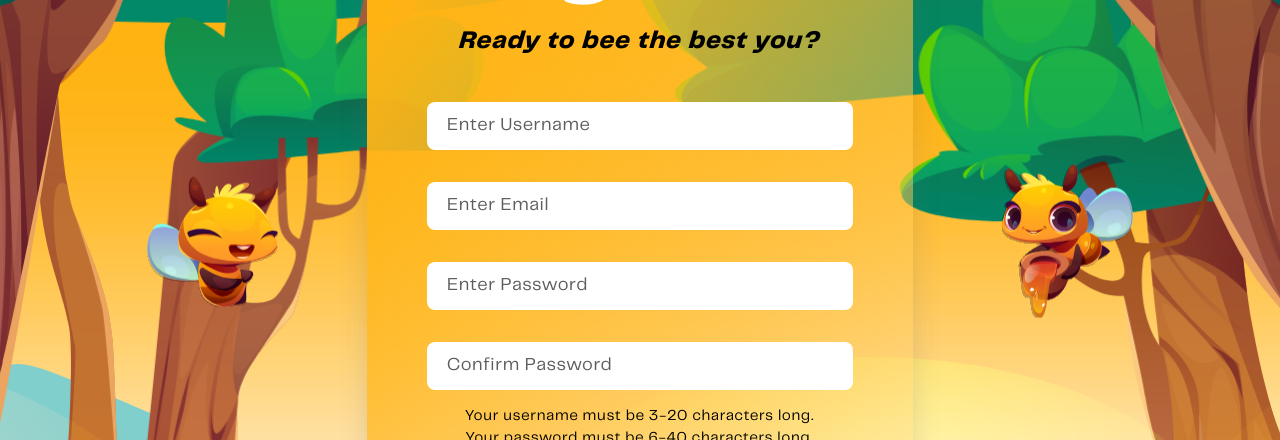
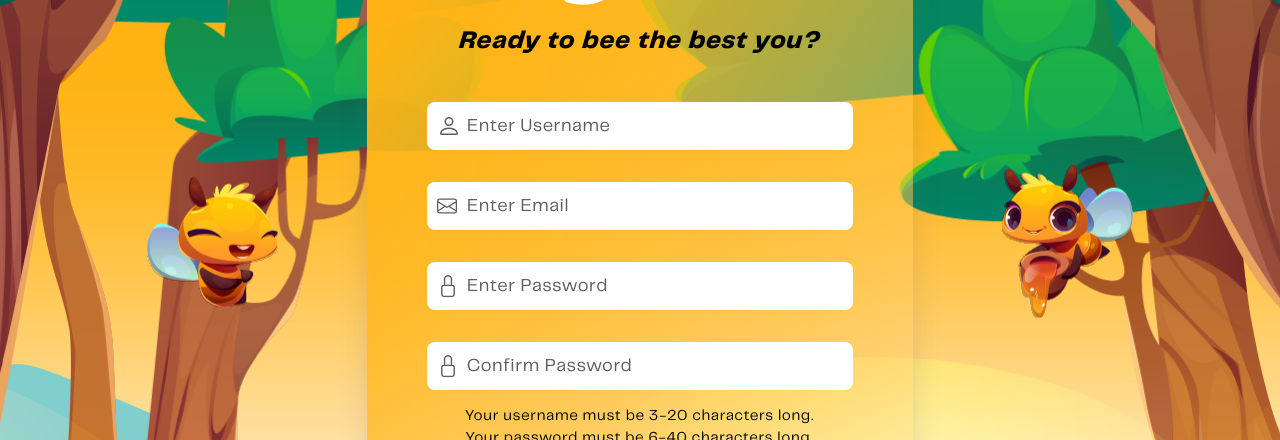
Before and after one commit to teevanss/BeeFit, a React (Create React App) app in the folder frontend/: page /register in a window 1280 px wide. Shown: the part 245-685 px from the top of the page. Built offline with nearby package versions, Linux system fonts and the light colour scheme.

Commit message:
Login page connected and working

```diff
--- a/frontend/src/App.js
+++ b/frontend/src/App.js
@@ -3,6 +3,8 @@ import 'bootstrap/dist/css/bootstrap.min.css';
 import {
   BrowserRouter as Router, Route, Routes
 } from 'react-router-dom';
+import { ToastContainer } from 'react-toastify';
+import 'react-toastify/dist/ReactToastify.css';
 import { useState, React } from "react";
 import { MyContext } from "./MyContext";
 import { NavBar } from './components/NavBar.js';
@@ -11,8 +13,6 @@ import { Register } from './components/Register.js';
 import { Login } from './components/Login.js';
 import { ForgotPassword } from './components/ForgotPassword.js';
 import { UserHomepage } from './components/UserHomepage.js';
-
-
 
 function App() {
 
@@ -33,6 +33,7 @@ function App() {
           </Routes>
           </MyContext.Provider>
       </Router>
+      <ToastContainer />
     </div>
   );
 }
--- /dev/null
+++ b/frontend/src/AxiosLogin.js
@@ -0,0 +1,5 @@
+// Create a baseURL specifying the URL where our backend will exist
+import axios from "axios";
+export default axios.create({
+  baseURL: "http://localhost:8080/api/auth/signin",
+});
--- a/frontend/src/components/ForgotPassword.js
+++ b/frontend/src/components/ForgotPassword.js
@@ -23,7 +23,6 @@ export const ForgotPassword = () => {
                 </div>
             </Col>
 
-            {/* One full-width column, one 8/12 column, one half-width column */}
             <Col xs={14} md={8} xl={6}>
             <div className="animate__animated animate__fadeIn">
                 <form action="action_page.php">
--- a/frontend/src/components/Homepage.js
+++ b/frontend/src/components/Homepage.js
@@ -27,7 +27,6 @@ export const Homepage = () => {
         <Container>
             <Row className="align-items-center">
 
-            {/* One full-width column, one 8/12 column, one half-width column */}
             <Col xs={14} md={8} xl={6}>
                 <div className="animate__animated animate__fadeIn">
                     <h1>Welcome to B<a>ee</a>Fit!</h1>
--- a/frontend/src/components/Login.js
+++ b/frontend/src/components/Login.js
@@ -1,15 +1,79 @@
 import { Container, Row, Col } from "react-bootstrap";
-import { Link } from "react-router-dom";
-import { useContext } from 'react';
+import { Link, Navigate } from "react-router-dom";
+import { useContext, useState } from 'react';
 import { MyContext } from '../MyContext';
+import { Person, Lock } from 'react-bootstrap-icons';
+import { toast } from 'react-toastify';
+import 'react-toastify/dist/ReactToastify.css';
+import axios from "../AxiosLogin.js";
 import '../css/login.css';
 import 'animate.css';
 import BeeStick from "../images/bee-stick.svg";
+const LOGIN_URL = "/login";
 
 export const Login = () => {
 
     const {theme, setTheme} = useContext(MyContext);
+    const [user, setUser] = useState("");
+    const [psw, setPsw] = useState("");
+    const [success, setSuccess] = useState("false");
 
+    // Handle login form
+    const handleSubmit = async (e) => {
+    e.preventDefault();
+
+    // Send POST request
+    try {
+        const response = await axios.post(
+        LOGIN_URL,
+        {
+            username: user,
+            password: psw,
+        },
+        {
+            headers: {
+                "Content-Type": "application/json",
+                "Access-Control-Allow-Origin": "http://localhost:3000"},
+            withCredentials: false,
+        }
+        );
+
+        // Clear state and controlled inputs
+        setUser("");
+        setPsw("");
+
+        // Successful POST request
+        // Set success to true, so that we can redirect the user.
+        setSuccess("true");
+        toast.success("You have logged in successfully! We are so happy to see you!",  {
+            position: "top-left",
+            autoClose: 5000,
+            theme: theme,
+            });
+
+    // Error handling, can only check after POST request (POST request failed)
+    } catch (err) {
+        if (!err?.response) {
+            toast.error("No server response. We are so sorry!", {
+                position: "top-left",
+                autoClose: 5000,
+                theme: theme,
+                });
+        } else {
+            toast.error("Error logging in. Invalid username or password.", {
+                position: "top-left",
+                autoClose: 5000,
+                theme: theme,
+                });
+        }
+    }
+    };
+
+    if (success == "true") {
+        return (
+            <Navigate to="/userhomepage" />
+        )
+    }
     return (
 
         <section className="login" id={theme === 'light' ? 'login' : 'login-dark'}>
@@ -22,17 +86,22 @@ export const Login = () => {
                 </div>
             </Col>
 
-            {/* One full-width column, one 8/12 column, one half-width column */}
             <Col xs={14} md={8} xl={6}>
             <div className="animate__animated animate__fadeIn">
-                <form action="action_page.php" method="post">
+                <form onSubmit={handleSubmit}>
                     <div className="container">
 
                         <h1>Log<a>in</a></h1>
                         <h2>Bee-lieve in yourself!</h2>
 
-                        <input type="text" placeholder="Enter Username" name="uname" required className="text"></input>
-                        <input type="password" placeholder="Enter Password" name="psw" required className="text"></input>
+                        <div className="iconDiv">
+                            <Person size={24} color="#5d5d5d"/>
+                            <input type="text" placeholder="Enter Email" name="uname" value={user} onChange={(e) => setUser(e.target.value)} id="user" required className="text"></input>
+                        </div>
+                        <div className="iconDiv">
+                            <Lock size={22} color="#5d5d5d"/>
+                            <input type="password" placeholder="Enter Password" value={psw} onChange={(e) => setPsw(e.target.value)} name="psw" id="psw" required className="text"></input>
+                        </div>
 
                         <Link to="/forgotpassword"><p><a>Forgot password?</a></p></Link>
 
--- a/frontend/src/components/Register.js
+++ b/frontend/src/components/Register.js
@@ -2,9 +2,10 @@ import { Container, Row, Col } from "react-bootstrap";
 import { Link, Navigate } from "react-router-dom";
 import { useContext, useState } from 'react';
 import { MyContext } from '../MyContext';
-import { ToastContainer, toast } from 'react-toastify';
+import { Envelope, Person, Lock } from 'react-bootstrap-icons';
+import { toast } from 'react-toastify';
 import 'react-toastify/dist/ReactToastify.css';
-import axios from "../Axios.js";
+import axios from "../AxiosRegister.js";
 import '../css/register.css';
 import 'animate.css';
 import BeeHappy from "../images/bee-happy.svg";
@@ -29,7 +30,7 @@ export const Register = () => {
         toast.error("Your passwords do not match.", {
             position: "top-left",
             autoClose: 5000,
-            theme: "light",
+            theme: theme,
         });
         return;
     }
@@ -37,7 +38,7 @@ export const Register = () => {
         toast.error("Your password is too short.", {
             position: "top-left",
             autoClose: 5000,
-            theme: "light",
+            theme: theme,
         });
         return;
     }
@@ -45,7 +46,7 @@ export const Register = () => {
         toast.error("Your password is too long.", {
             position: "top-left",
             autoClose: 5000,
-            theme: "light",
+            theme: theme,
         });
         return;
     }
@@ -53,7 +54,7 @@ export const Register = () => {
         toast.error("Your username too short.", {
             position: "top-left",
             autoClose: 5000,
-            theme: "light",
+            theme: theme,
         });
         return;
     }
@@ -61,7 +62,7 @@ export const Register = () => {
         toast.error("Your username too long.", {
             position: "top-left",
             autoClose: 5000,
-            theme: "light",
+            theme: theme,
         });
         return;
     }
@@ -93,25 +94,25 @@ export const Register = () => {
         // Successful POST request
         // Set success to true, so that we can redirect the user.
         setSuccess("true");
-        toast.success("You have registered successfully!",  {
+        toast.success("You have registered successfully! Welcome to BeeFit!",  {
             position: "top-left",
             autoClose: 5000,
-            theme: "light",
+            theme: theme,
             });
 
     // More error handling, can only check after POST request (POST request failed)
     } catch (err) {
         if (!err?.response) {
-            toast.error("No server response.", {
+            toast.error("No server response. We are so sorry!", {
                 position: "top-left",
                 autoClose: 5000,
-                theme: "light",
+                theme: theme,
                 });
         } else {
             toast.error("Error registering. Username or email already taken.", {
                 position: "top-left",
                 autoClose: 5000,
-                theme: "light",
+                theme: theme,
                 });
         }
     }
@@ -134,7 +135,6 @@ export const Register = () => {
                 </div>
             </Col>
 
-            {/* One full-width column, one 8/12 column, one half-width column */}
             <Col xs={14} md={8} xl={6}>
             <div className="animate__animated animate__fadeIn">
                 <form onSubmit={handleSubmit}>
@@ -142,10 +142,22 @@ export const Register = () => {
                         <h1>R<a>e</a>gist<a>e</a>r</h1>
                         <h2>Ready to bee the best you?</h2>
 
-                        <input type="text" placeholder="Enter Username" name="user" value={user} onChange={(e) => setUser(e.target.value)} id="user" required></input><br></br>
-                        <input type="text" placeholder="Enter Email" name="email" value={email} onChange={(e) => setEmail(e.target.value)} id="email" required></input><br></br>
+                        <div className="iconDiv">
+                            <Person size={24} color="#5d5d5d"/>
+                            <input type="text" placeholder="Enter Username" name="user" value={user} onChange={(e) => setUser(e.target.value)} id="user" required></input>
+                        </div>
+                        <div className="iconDiv">
+                            <Envelope size={20} color="#5d5d5d"/>
+                            <input type="text" placeholder="Enter Email" name="email" value={email} onChange={(e) => setEmail(e.target.value)} id="email" required></input><br></br>
+                        </div>
+                        <div className="iconDiv">
+                            <Lock size={22} color="#5d5d5d"/>
                         <input type="password" placeholder="Enter Password" value={psw} onChange={(e) => setPsw(e.target.value)} name="psw" id="psw" required></input><br></br>
+                        </div>
+                        <div className="iconDiv">
+                            <Lock size={22} color="#5d5d5d"/>
                         <input type="password" placeholder="Confirm Password" value={pswRepeat} onChange={(e) => setPswRepeat(e.target.value)} name="psw-repeat" id="psw-repeat" required></input>
+                        </div>
 
                         <p>Your username must be 3-20 characters long. <br></br> Your password must be 6-40 characters long.</p>
                         <button type="submit" className="reg-button">Register</button>
@@ -165,7 +177,6 @@ export const Register = () => {
             </Col>
 
             </Row>
-            <ToastContainer />
         </Container>
         </section>
     )
--- a/frontend/src/css/login.css
+++ b/frontend/src/css/login.css
@@ -109,9 +109,10 @@
     font-family: TelegrafReg, sans-serif;
     color: #5d5d5d;
     font-size: 18px;
-    padding-left: 15px;
+    padding-left: 40px;
     letter-spacing: 0.8px;
     line-height: 1.5em;
+    padding-top: 3px;
     width: 100%;
 }
 
@@ -119,7 +120,6 @@
     font-family: TelegrafReg, sans-serif;
     color: #5d5d5d;
     font-size: 18px;
-    padding-left: 15px;
     letter-spacing: 0.8px;
     line-height: 1.5em;
     width: 100%;
@@ -130,10 +130,20 @@
     font-family: TelegrafReg, sans-serif;
     color: #5d5d5d;
     font-size: 18px;
-    padding-left: 5px;
     letter-spacing: 0.8px;
     line-height: 1.5em;
     width: 100%;
+}
+
+.login svg {
+    position: absolute;
+    top: 70%;
+    left: 10px;
+    transform: translateY(-50%);
+}
+
+.iconDiv {
+    position: relative;
 }
 
 /************ Login Button CSS ************/
--- a/frontend/src/css/register.css
+++ b/frontend/src/css/register.css
@@ -109,28 +109,24 @@
 }
 
 .register input {
+    font-family: TelegrafReg, sans-serif;
+    color: #5d5d5d;
+    font-size: 18px;
+    padding-left: 40px;
+    letter-spacing: 0.8px;
+    line-height: 1.5em;
     width: 100%;
     border: none;
     margin-top: 2rem;
+    padding-top: 3px;
     border-radius: 0.5rem;
     height: 3rem;
-}
-
-.register input {
-    font-family: TelegrafReg, sans-serif;
-    color: #5d5d5d;
-    font-size: 18px;
-    padding-left: 15px;
-    letter-spacing: 0.8px;
-    line-height: 1.5em;
-    width: 100%;
 }
 
 .register input:focus, textarea:focus {
     font-family: TelegrafReg, sans-serif;
     color: #5d5d5d;
     font-size: 18px;
-    padding-left: 15px;
     letter-spacing: 0.8px;
     line-height: 1.5em;
     width: 100%;
@@ -141,10 +137,20 @@
     font-family: TelegrafReg, sans-serif;
     color: #5d5d5d;
     font-size: 18px;
-    padding-left: 5px;
     letter-spacing: 0.8px;
     line-height: 1.5em;
     width: 100%;
+}
+
+.register svg {
+    position: absolute;
+    top: 70%;
+    left: 10px;
+    transform: translateY(-50%);
+}
+
+.iconDiv {
+    position: relative;
 }
 
 /************ Register Button CSS ************/
```
Also changed, not shown: frontend/src/AxiosRegister.js (renamed from frontend/src/Axios.js), 1 other file (tests, documents, lock files or other folders).
